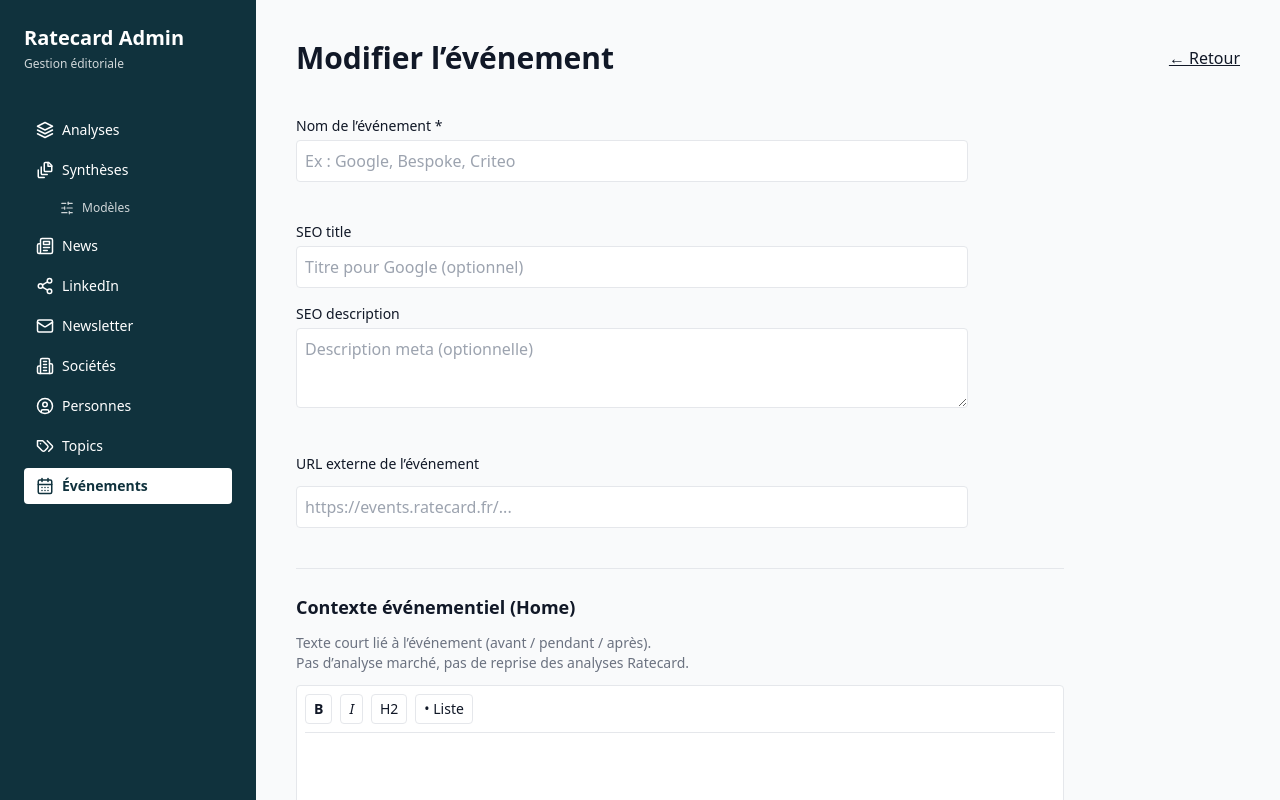
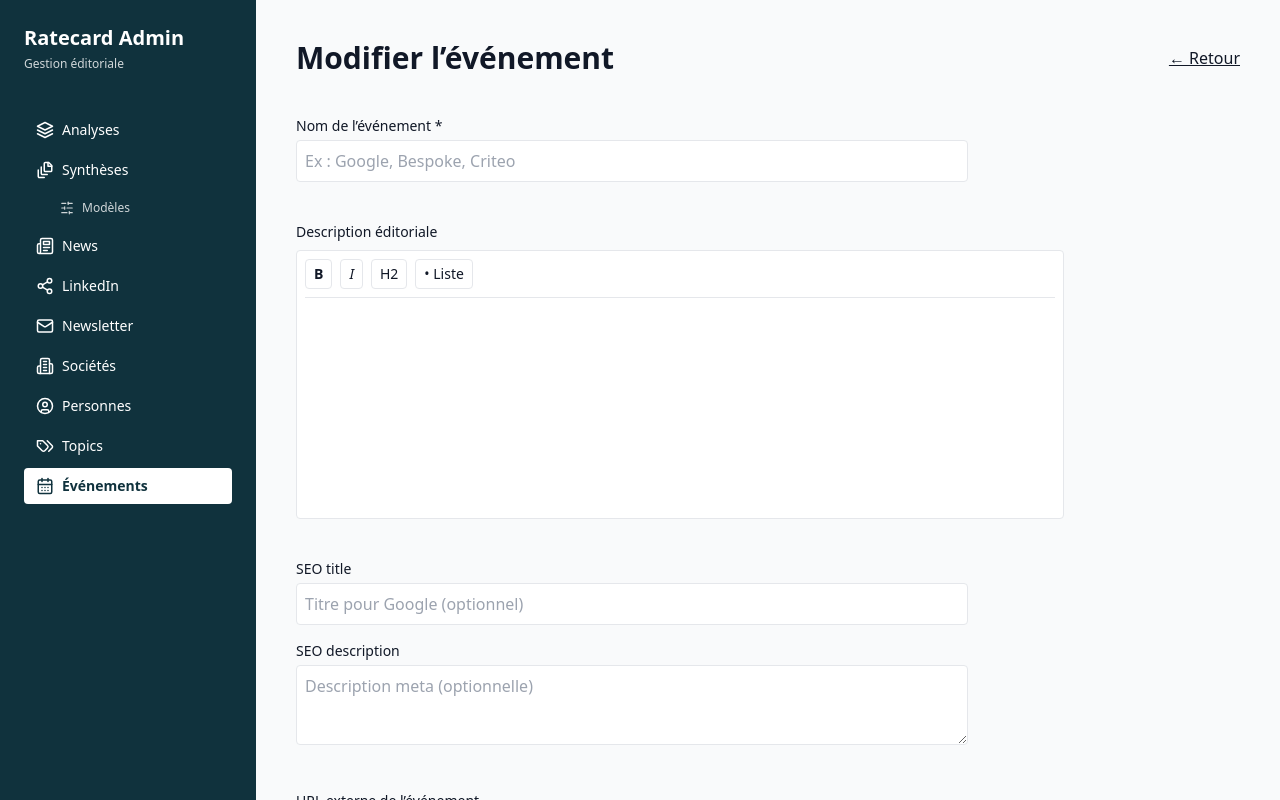
Before and after one commit to MisterFredo/ratecard, a Next.js app in the folder frontend/: page /admin/event/edit/1 in a window 1280 px wide. Shown: the top 800 px of the page. Built offline with nearby package versions, Linux system fonts and the light colour scheme; no server answers.

Commit message:
Update page.tsx

```diff
--- a/frontend/app/(admin)/admin/event/edit/[id]/page.tsx
+++ b/frontend/app/(admin)/admin/event/edit/[id]/page.tsx
@@ -16,7 +16,7 @@ export default function EditEvent({ params }: { params: { id: string } }) {
   const [saving, setSaving] = useState(false);
 
   const [label, setLabel] = useState("");
-  const [description, setDescription] = useState("");
+  const [description, setDescription] = useState(""); // 🔑 HTML éditorial
   const [seoTitle, setSeoTitle] = useState("");
   const [seoDescription, setSeoDescription] = useState("");
 
@@ -32,15 +32,15 @@ export default function EditEvent({ params }: { params: { id: string } }) {
   // 🎨 Event color
   const [eventColor, setEventColor] = useState<string>("");
 
-  // 🧭 CONTEXTE ÉVÉNEMENTIEL
+  // 🧭 CONTEXTE ÉVÉNEMENTIEL (HOME)
   const [contextHtml, setContextHtml] = useState("");
 
   const [squareUrl, setSquareUrl] = useState<string | null>(null);
   const [rectUrl, setRectUrl] = useState<string | null>(null);
 
-  // ---------------------------------------------------------
-  // LOAD
-  // ---------------------------------------------------------
+  /* ---------------------------------------------------------
+     LOAD
+  --------------------------------------------------------- */
   useEffect(() => {
     async function load() {
       setLoading(true);
@@ -49,8 +49,8 @@ export default function EditEvent({ params }: { params: { id: string } }) {
         const res = await api.get(`/event/${id}`);
         const e = res.event;
 
-        setLabel(e.LABEL);
-        setDescription(e.DESCRIPTION || "");
+        setLabel(e.LABEL || "");
+        setDescription(e.DESCRIPTION || ""); // 🔑 HTML
         setSeoTitle(e.SEO_TITLE || "");
         setSeoDescription(e.SEO_DESCRIPTION || "");
 
@@ -92,16 +92,16 @@ export default function EditEvent({ params }: { params: { id: string } }) {
     load();
   }, [id]);
 
-  // ---------------------------------------------------------
-  // SAVE
-  // ---------------------------------------------------------
+  /* ---------------------------------------------------------
+     SAVE
+  --------------------------------------------------------- */
   async function save() {
     setSaving(true);
 
     try {
       await api.put(`/event/update/${id}`, {
         label,
-        description: description || null,
+        description: description || null, // 🔑 HTML
         seo_title: seoTitle || null,
         seo_description: seoDescription || null,
 
@@ -129,11 +129,12 @@ export default function EditEvent({ params }: { params: { id: string } }) {
 
   if (loading) return <p>Chargement…</p>;
 
-  // ---------------------------------------------------------
-  // UI
-  // ---------------------------------------------------------
+  /* ---------------------------------------------------------
+     UI
+  --------------------------------------------------------- */
   return (
     <div className="space-y-10">
+      {/* HEADER */}
       <div className="flex justify-between items-center">
         <h1 className="text-3xl font-semibold">
           Modifier l’événement
@@ -145,19 +146,22 @@ export default function EditEvent({ params }: { params: { id: string } }) {
 
       {/* ===================== BASE ===================== */}
       <EntityBaseForm
-        values={{
-          name: label,
-          description,
-        }}
-        onChange={{
-          setName: setLabel,
-          setDescription,
-        }}
-        labels={{
-          name: "Nom de l’événement",
-          description: "Description éditoriale",
-        }}
+        values={{ name: label }}
+        onChange={{ setName: setLabel }}
+        labels={{ name: "Nom de l’événement" }}
       />
+
+      {/* ===================== DESCRIPTION HTML ===================== */}
+      <div className="space-y-2 max-w-3xl">
+        <label className="block text-sm font-medium">
+          Description éditoriale
+        </label>
+
+        <HtmlEditor
+          value={description}
+          onChange={setDescription}
+        />
+      </div>
 
       {/* ===================== SEO ===================== */}
       <div className="space-y-4 max-w-2xl">
```
